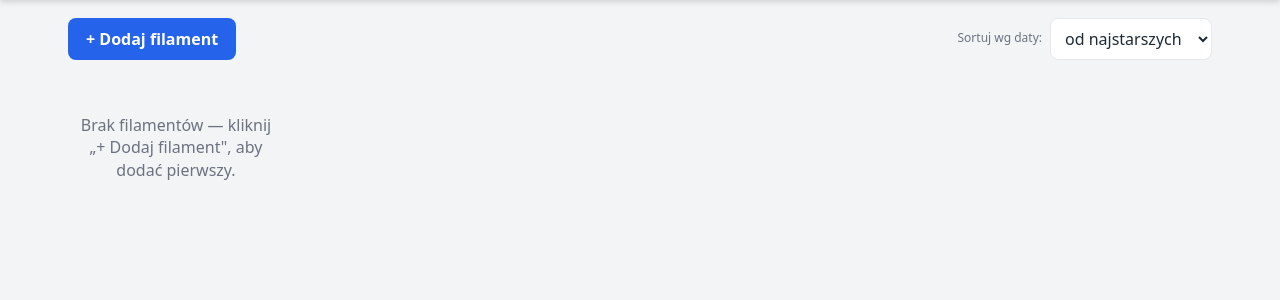
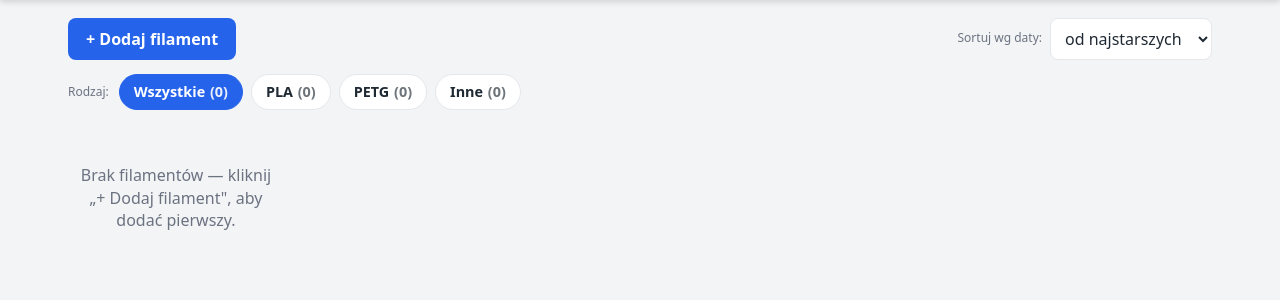
Before and after one commit to dzwiedziu-nkg/filaments, a Flask app: page / in a window 1280 px wide. Shown: the part 93-393 px from the top of the page. Run offline with Flask 3, Linux system fonts and the light colour scheme; data that the repository does not hold is empty.

Commit message:
Filtrowanie filamentów wg rodzaju (PLA/PETG/Inne/wszystkie)
Pasek chipów nad siatką z licznikiem szpul w każdej kategorii.
"Inne" obejmuje typy spoza PLA/PETG. Licznik i podświetlenie niskiego
stanu liczone w obrębie wybranego filtra; dodanie szpuli ukrytej przez
filtr automatycznie przełącza widok na jej rodzaj.

Co-Authored-By: Claude Opus 4.8 <noreply@anthropic.com>

```diff
--- a/templates/index.html
+++ b/templates/index.html
@@ -87,6 +87,20 @@
   .toolbar .sort label { margin: 0; }
   .toolbar .sort select { width: auto; }
 
+  /* Filtr rodzaju */
+  .filterbar { display: flex; gap: 8px; flex-wrap: wrap; align-items: center; margin-bottom: 14px; }
+  .filterbar .flabel { font-size: .75rem; color: var(--muted); margin-right: 2px; }
+  .chip {
+    background: #fff; color: var(--ink);
+    border: 1px solid var(--line); border-radius: 999px;
+    padding: 7px 14px; font-weight: 600; font-size: .9rem;
+  }
+  .chip:hover { background: #f3f4f6; }
+  .chip.active { background: var(--accent); color: #fff; border-color: var(--accent); }
+  .chip.active:hover { background: var(--accent-dark); }
+  .chip-n { font-variant-numeric: tabular-nums; opacity: .65; margin-left: 1px; }
+  .chip.active .chip-n { opacity: .9; }
+
   /* Siatka bloczków */
   .grid { display: grid; grid-template-columns: repeat(auto-fill, minmax(180px, 1fr)); gap: 16px; }
   .block {
@@ -171,6 +185,14 @@
         <option value="desc">od najnowszych</option>
       </select>
     </div>
+  </div>
+
+  <div class="filterbar" id="filter">
+    <span class="flabel">Rodzaj:</span>
+    <button type="button" class="chip active" data-filter="all">Wszystkie <span class="chip-n"></span></button>
+    <button type="button" class="chip" data-filter="PLA">PLA <span class="chip-n"></span></button>
+    <button type="button" class="chip" data-filter="PETG">PETG <span class="chip-n"></span></button>
+    <button type="button" class="chip" data-filter="other">Inne <span class="chip-n"></span></button>
   </div>
 
   <div class="grid" id="grid"></div>
@@ -274,7 +296,7 @@
 
 <script>
 const THRESHOLD = {{ threshold }};
-const state = { filaments: [], sortDir: 'asc', currentId: null };
+const state = { filaments: [], sortDir: 'asc', filter: 'all', currentId: null };
 
 const PL_COLORS = {
   'czerwony':'#e11d2a','czerwień':'#e11d2a','bordowy':'#7f1d1d',
@@ -309,8 +331,17 @@ async function api(url, opts){
 
 async function load(){ state.filaments = await api('/api/filaments'); renderGrid(); }
 
+function matchesFilter(f){
+  switch(state.filter){
+    case 'PLA':   return f.type==='PLA';
+    case 'PETG':  return f.type==='PETG';
+    case 'other': return f.type!=='PLA' && f.type!=='PETG';
+    default:      return true;   // 'all'
+  }
+}
+
 function sorted(){
-  const a=[...state.filaments];
+  const a=state.filaments.filter(matchesFilter);
   a.sort((x,y)=>{ const xv=x.purchase_date||'', yv=y.purchase_date||'';
     if(!xv&&!yv) return x.id-y.id; if(!xv) return 1; if(!yv) return -1;
     if(xv===yv) return x.id-y.id;
@@ -343,14 +374,38 @@ function blockHtml(f){
 function renderGrid(){
   const grid=document.getElementById('grid');
   const rows=sorted();
-  grid.innerHTML = rows.length ? rows.map(blockHtml).join('')
-    : '<div class="empty">Brak filamentów — kliknij „+ Dodaj filament", aby dodać pierwszy.</div>';
-  const n=state.filaments.length;
-  const total=state.filaments.reduce((s,f)=>s+(Number(f.weight_current)||0),0);
-  const lowc=state.filaments.filter(f=>(Number(f.weight_current)||0)<=THRESHOLD).length;
+  if(rows.length){
+    grid.innerHTML = rows.map(blockHtml).join('');
+  } else if(state.filaments.length){
+    grid.innerHTML = '<div class="empty">Brak filamentów tego rodzaju — zmień filtr powyżej.</div>';
+  } else {
+    grid.innerHTML = '<div class="empty">Brak filamentów — kliknij „+ Dodaj filament", aby dodać pierwszy.</div>';
+  }
+  const n=rows.length;
+  const total=rows.reduce((s,f)=>s+(Number(f.weight_current)||0),0);
+  const lowc=rows.filter(f=>(Number(f.weight_current)||0)<=THRESHOLD).length;
   document.getElementById('count').innerHTML = n
     ? `<b>${n}</b> ${n===1?'szpula':'szpul'} · pozostało <b>${fmtNum(total)} g</b>` + (lowc?` · <span class="lowc"><b>${lowc}</b> z niskim stanem</span>`:'')
     : '';
+  updateChipCounts();
+}
+
+function updateChipCounts(){
+  const all=state.filaments;
+  const c={ all: all.length,
+    PLA:  all.filter(f=>f.type==='PLA').length,
+    PETG: all.filter(f=>f.type==='PETG').length,
+    other:all.filter(f=>f.type!=='PLA'&&f.type!=='PETG').length };
+  document.querySelectorAll('#filter .chip').forEach(ch=>{
+    const el=ch.querySelector('.chip-n');
+    if(el) el.textContent='('+(c[ch.dataset.filter]||0)+')';
+  });
+}
+
+function setFilter(val){
+  state.filter=val;
+  document.querySelectorAll('#filter .chip').forEach(c=>c.classList.toggle('active', c.dataset.filter===val));
+  renderGrid();
 }
 
 function find(id){ return state.filaments.find(f=>f.id===id); }
@@ -434,6 +489,11 @@ modal.addEventListener('click', e=>{ if(e.target===modal) modal.close(); }); //
 // ---- sortowanie ----
 document.getElementById('sort').addEventListener('change', e=>{ state.sortDir=e.target.value; renderGrid(); });
 
+// ---- filtrowanie wg rodzaju ----
+document.getElementById('filter').addEventListener('click', e=>{
+  const chip=e.target.closest('.chip'); if(chip) setFilter(chip.dataset.filter);
+});
+
 // ---- dodawanie (osobne okno) ----
 const addModal=document.getElementById('add-modal');
 let hexTouched=false;
@@ -484,7 +544,10 @@ document.getElementById('add-form').addEventListener('submit', async e=>{
     weight_initial:document.getElementById('add-initial').value||0,
     purchase_date:document.getElementById('add-date').value
   })});
-  state.filaments.push(created); renderGrid();
+  state.filaments.push(created);
+  // pokaż nowy filament, nawet jeśli aktywny filtr by go ukrył
+  if(matchesFilter(created)) renderGrid();
+  else setFilter(created.type==='PLA'?'PLA':created.type==='PETG'?'PETG':'other');
   addModal.close();
 });
 
```
Also changed, not shown: README.md.
